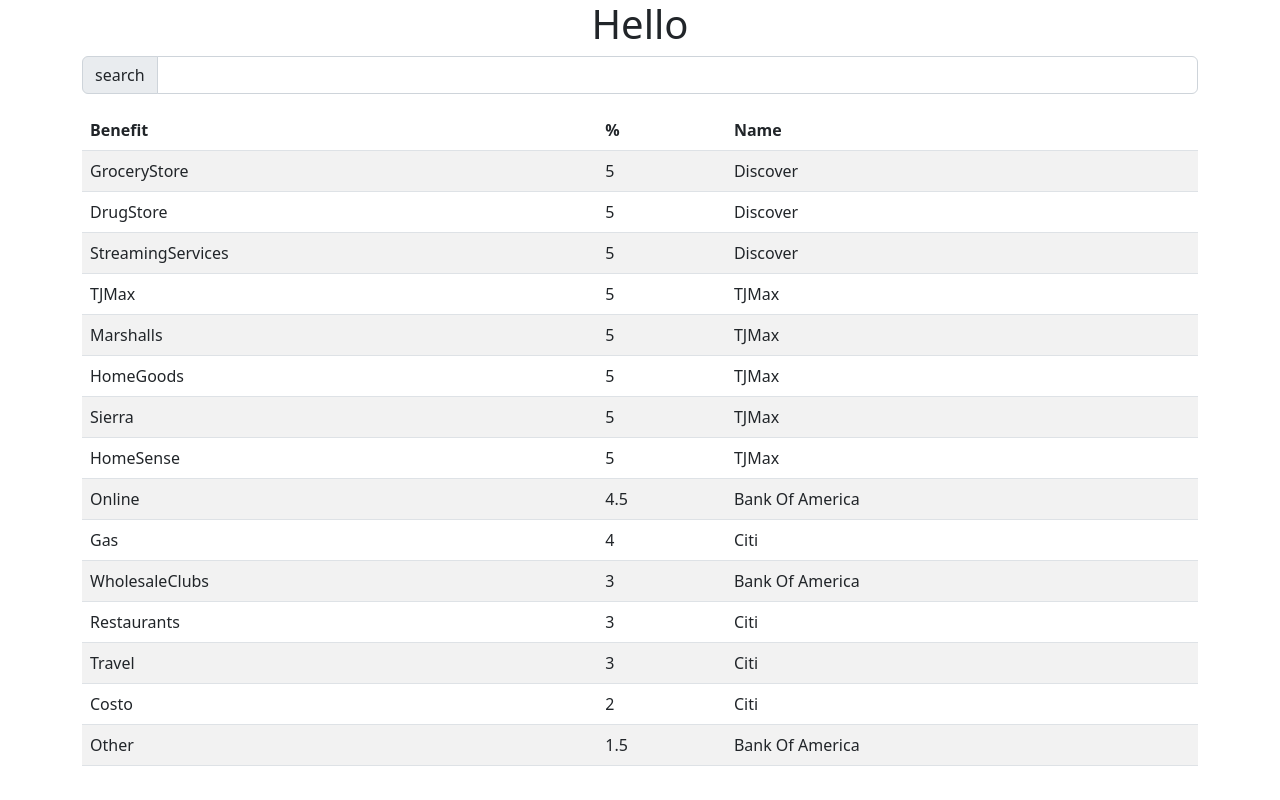
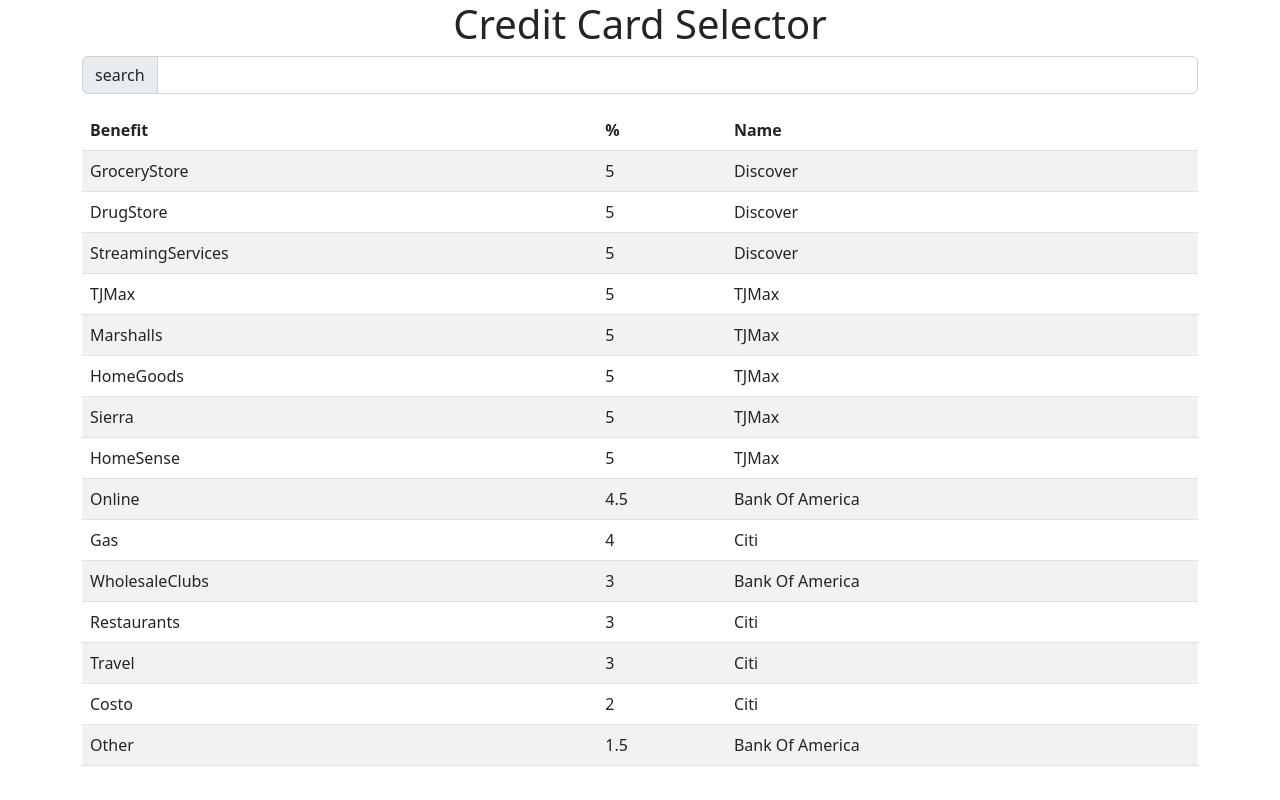
Before and after one commit to smitdesai16/credit-card-selector, a React (Vite) app: page / in a window 1280 px wide. Built offline with nearby package versions, Linux system fonts and the light colour scheme.

Commit message:
Fixing header

```diff
--- a/src/Components/Common/Header.tsx
+++ b/src/Components/Common/Header.tsx
@@ -1,7 +1,7 @@
 export const Header = () => {
 	return (
 		<header className="container">
-			<h1 className="text-center">Hello</h1>
+			<h1 className="text-center">Credit Card Selector</h1>
 		</header>
 	)
 }
```
